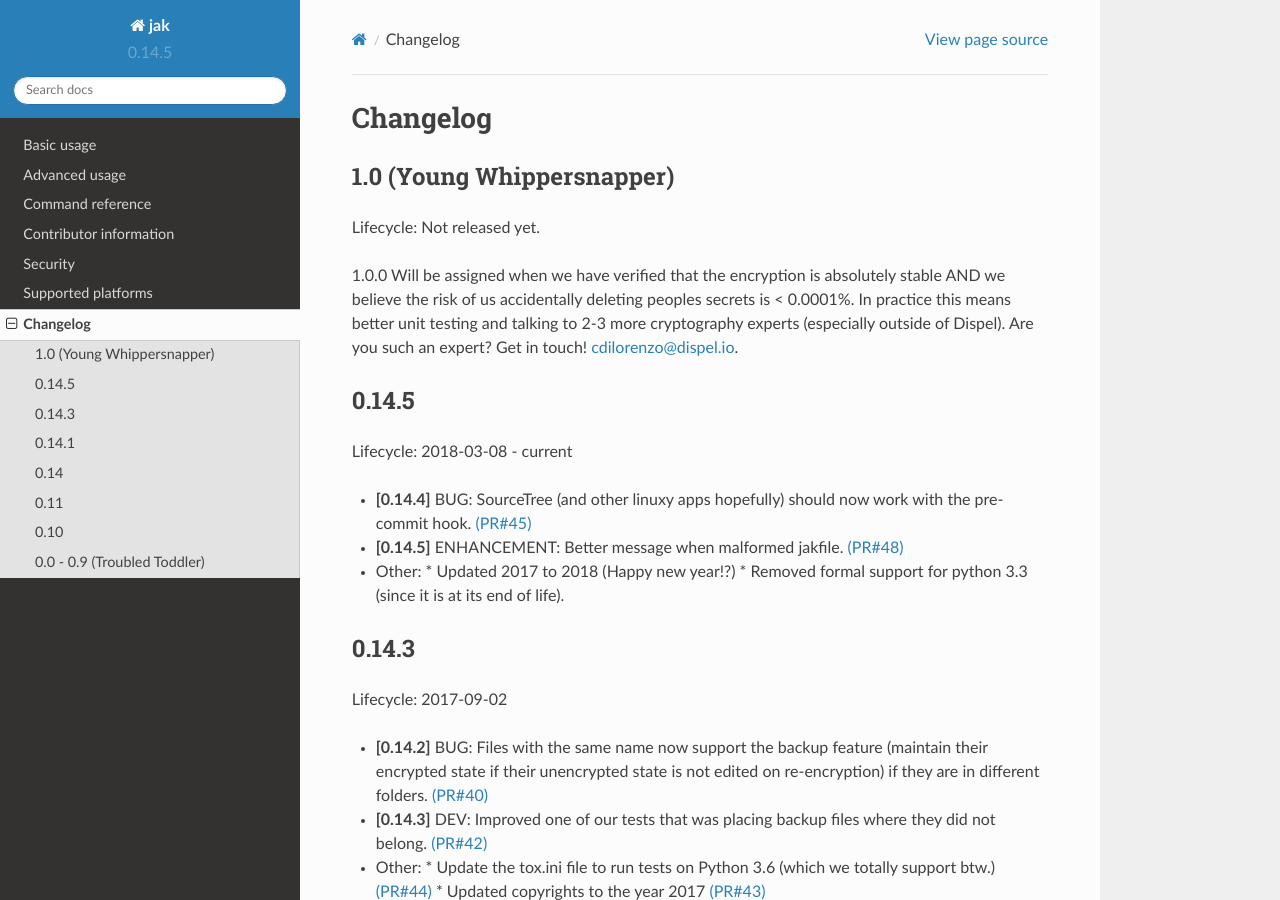
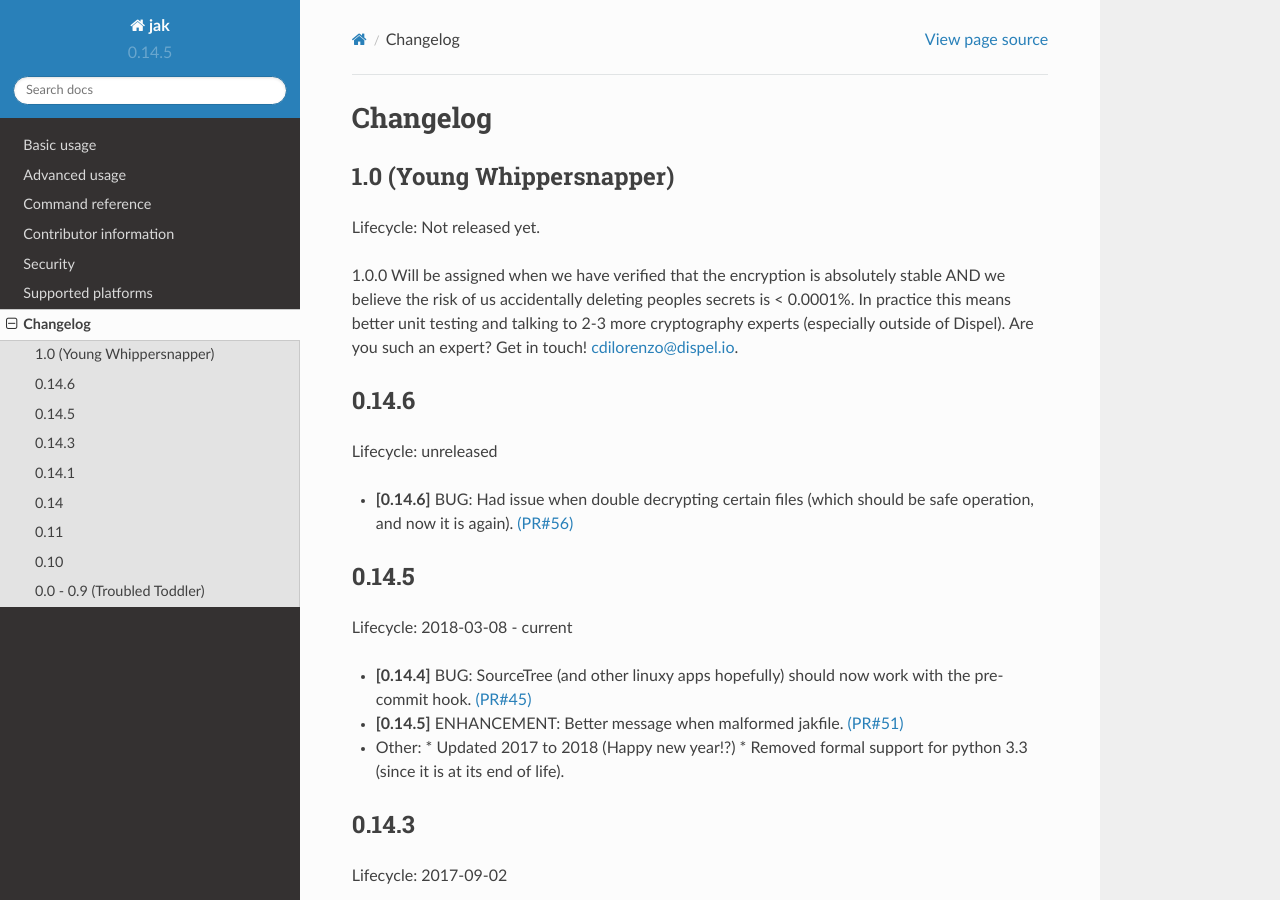
Before and after one commit to dispel/jak, a Sphinx documentation site: the page built from docs/changelog.rst, in a window 1280 px wide and 900 px high. Built offline with Sphinx 7.4.7 and the Read the Docs theme 2.0.0, drawn with Linux system fonts in a browser that asks for light colours; nearby versions of some CDN libraries; library files that are not in the unit come from our copies.

Commit message:
updated changelog.

```diff
--- a/docs/changelog.rst
+++ b/docs/changelog.rst
@@ -13,6 +13,13 @@ Lifecycle: Not released yet.
 1.0.0 Will be assigned when we have verified that the encryption is absolutely stable AND we believe the risk of us accidentally deleting peoples secrets is < 0.0001%. In practice this means better unit testing and talking to 2-3 more cryptography experts (especially outside of Dispel). Are you such an expert? Get in touch! cdilorenzo@dispel.io.
 
 
+0.14.6
+------
+
+Lifecycle: unreleased
+
+* **[0.14.6]** BUG: Had issue when double decrypting certain files (which should be safe operation, and now it is again). `(PR#56) <https://github.com/dispel/jak/pull/56>`_
+
 
 0.14.5
 ------
@@ -20,7 +27,7 @@ Lifecycle: Not released yet.
 Lifecycle: 2018-03-08 - current
 
 * **[0.14.4]** BUG: SourceTree (and other linuxy apps hopefully) should now work with the pre-commit hook. `(PR#45) <https://github.com/dispel/jak/pull/45>`_
-* **[0.14.5]** ENHANCEMENT: Better message when malformed jakfile. `(PR#48) <https://github.com/dispel/jak/pull/48>`_
+* **[0.14.5]** ENHANCEMENT: Better message when malformed jakfile. `(PR#51) <https://github.com/dispel/jak/pull/51>`_
 
 * Other:
   * Updated 2017 to 2018 (Happy new year!?)
```
